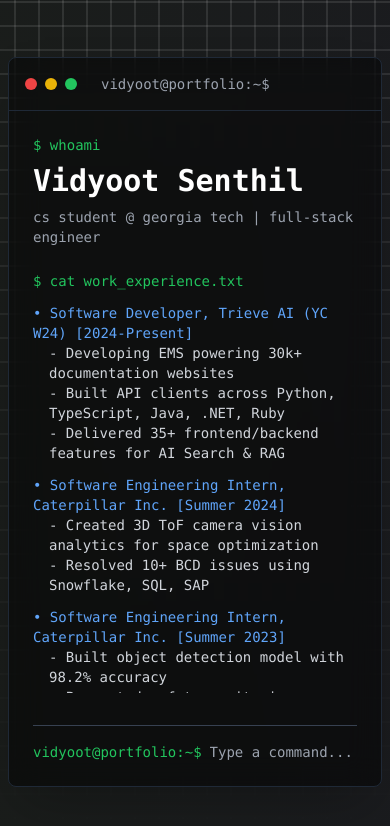
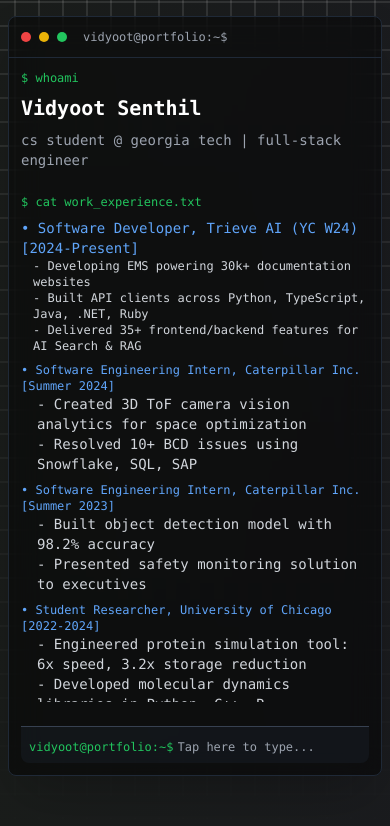
Before and after one commit to vid277/vidyoot.dev, a Next.js app: page / in a window 390 px wide. Shown: the top 826 px of the page. Built offline with nearby package versions, Linux system fonts and the light colour scheme.

Commit message:
cleanup: minor ui fixes

```diff
--- a/app/components/HeroSection.tsx
+++ b/app/components/HeroSection.tsx
@@ -8,6 +8,8 @@ export default function HeroSection() {
   const [currentView, setCurrentView] = useState("all");
   const [command, setCommand] = useState("");
   const [commandHistory, setCommandHistory] = useState<string[]>([]);
+  const [isMobile, setIsMobile] = useState(false);
+  const [isClient, setIsClient] = useState(false);
   const dragControls = useDragControls();
   const inputRef = useRef<HTMLInputElement>(null);
 
@@ -58,43 +60,56 @@ export default function HeroSection() {
   };
 
   useEffect(() => {
-    if (inputRef.current && !isDragging) {
+    if (inputRef.current && !isDragging && !isMobile) {
       inputRef.current.focus();
     }
-  }, [isDragging, currentView]);
+  }, [isDragging, currentView, isMobile]);
+
+  useEffect(() => {
+    setIsClient(true);
+
+    const checkMobile = () => {
+      setIsMobile(window.innerWidth < 768);
+    };
+
+    checkMobile();
+    window.addEventListener("resize", checkMobile);
+
+    return () => window.removeEventListener("resize", checkMobile);
+  }, []);
 
   const renderContent = () => {
     switch (currentView) {
       case "all":
         return (
           <div className="space-y-6">
-            {/* Header */}
             <div>
               <p className="text-green-500">$ whoami</p>
-              <h1 className="text-3xl md:text-4xl font-bold mt-2 mb-2">
+              <h1 className="text-xl sm:text-2xl md:text-4xl font-bold mt-2 mb-2">
                 Vidyoot Senthil
               </h1>
-              <p className="text-gray-400 mb-4">
+              <p className="text-gray-400 mb-3 sm:mb-4 text-sm sm:text-base">
                 cs student @ georgia tech | full-stack engineer
               </p>
             </div>
 
-            {/* Work Experience */}
             <div>
-              <p className="text-green-500 mb-3">$ cat work_experience.txt</p>
-              <div className="text-gray-300 space-y-3">
+              <p className="text-green-500 mb-2 sm:mb-3">
+                $ cat work_experience.txt
+              </p>
+              <div className="text-gray-300 space-y-2 sm:space-y-3">
                 <div>
-                  <p className="text-blue-400">
+                  <p className="text-blue-400 text-sm sm:text-base">
                     • Software Developer, Trieve AI (YC W24) [2024-Present]
                   </p>
-                  <p className="ml-4 text-sm">
+                  <p className="ml-3 sm:ml-4 text-xs sm:text-sm">
                     - Developing EMS powering 30k+ documentation websites
                   </p>
-                  <p className="ml-4 text-sm">
+                  <p className="ml-3 sm:ml-4 text-xs sm:text-sm">
                     - Built API clients across Python, TypeScript, Java, .NET,
                     Ruby
                   </p>
-                  <p className="ml-4 text-sm">
+                  <p className="ml-3 sm:ml-4 text-xs sm:text-sm">
                     - Delivered 35+ frontend/backend features for AI Search &
                     RAG
                   </p>
@@ -145,7 +160,6 @@ export default function HeroSection() {
               </div>
             </div>
 
-            {/* Projects */}
             <div>
               <p className="text-green-500 mb-3">$ ls projects/</p>
               <div className="text-gray-300 space-y-3">
@@ -263,7 +277,6 @@ export default function HeroSection() {
               </div>
             </div>
 
-            {/* Skills */}
             <div>
               <p className="text-green-500 mb-3">$ cat skills.txt</p>
               <div className="flex flex-wrap gap-2">
@@ -294,7 +307,6 @@ export default function HeroSection() {
               </div>
             </div>
 
-            {/* Contact */}
             <div>
               <p className="text-green-500 mb-3">$ contact --info</p>
               <div className="text-gray-300 space-y-2">
@@ -334,19 +346,24 @@ export default function HeroSection() {
             </div>
 
             {/* Navigation hint */}
-            <div className="border-t border-gray-700 pt-4 mt-6">
+            <div className="border-t border-gray-700 pt-3 sm:pt-4 mt-4 sm:mt-6">
               <p className="text-gray-500 text-xs mb-2">
                 💡 Try these commands for focused views:
               </p>
               <div className="text-gray-400 text-xs space-y-1">
-                <p>
-                  <span className="text-blue-400">work</span> •{" "}
-                  <span className="text-yellow-400">projects</span> •{" "}
-                  <span className="text-green-400">skills</span> •{" "}
-                  <span className="text-purple-400">contact</span> •{" "}
+                <p className="flex flex-wrap gap-2">
+                  <span className="text-blue-400">work</span>
+                  <span className="text-yellow-400">projects</span>
+                  <span className="text-green-400">skills</span>
+                  <span className="text-purple-400">contact</span>
                   <span className="text-gray-400">help</span>
                 </p>
               </div>
+              {isClient && isMobile && (
+                <p className="text-gray-500 text-xs mt-2">
+                  📱 Tap the command line above to type commands
+                </p>
+              )}
             </div>
           </div>
         );
@@ -685,7 +702,7 @@ export default function HeroSection() {
   };
 
   return (
-    <section className="relative min-h-screen flex items-center justify-center p-2 sm:p-4 md:p-8">
+    <section className="relative min-h-screen flex items-start sm:items-center justify-center p-2 sm:p-4 md:p-8 pt-4 sm:pt-2">
       <div className="absolute inset-0 bg-gradient-to-r from-green-600/20 to-blue-600/20 opacity-10" />
       <div className="absolute inset-0">
         <div className="absolute inset-0 bg-[url('/grid.svg')] bg-center [mask-image:linear-gradient(180deg,white,rgba(255,255,255,0))]" />
@@ -693,7 +710,7 @@ export default function HeroSection() {
 
       <div className="relative z-10 w-full max-w-5xl">
         <motion.div
-          drag={window.innerWidth >= 768 ? true : false}
+          drag={isClient && !isMobile}
           dragControls={dragControls}
           dragMomentum={false}
           dragElastic={0.1}
@@ -709,31 +726,33 @@ export default function HeroSection() {
           onDragStart={() => setIsDragging(true)}
           onDragEnd={() => setIsDragging(false)}
           dragListener={false}
-          className="bg-black/50 backdrop-blur-lg rounded-lg border border-gray-800 shadow-2xl w-full max-w-4xl mx-auto"
+          className="bg-black/50 backdrop-blur-lg rounded-lg border border-gray-800 shadow-2xl w-full max-w-5xl mx-auto min-h-[85vh] sm:min-h-0"
         >
           <div
-            onPointerDown={(e) => dragControls.start(e)}
-            className={`flex items-center gap-2 p-4 border-b border-gray-800 ${
-              isDragging ? "cursor-grabbing" : "cursor-grab"
+            onPointerDown={(e) =>
+              isClient && !isMobile && dragControls.start(e)
+            }
+            className={`flex items-center gap-2 p-3 sm:p-4 border-b border-gray-800 ${
+              isClient &&
+              !isMobile &&
+              (isDragging ? "cursor-grabbing" : "cursor-grab")
             }`}
           >
-            <div className="w-3 h-3 rounded-full bg-red-500 hover:bg-red-400 transition-colors" />
-            <div className="w-3 h-3 rounded-full bg-yellow-500 hover:bg-yellow-400 transition-colors" />
-            <div className="w-3 h-3 rounded-full bg-green-500 hover:bg-green-400 transition-colors" />
-            <span className="ml-4 text-gray-400 text-sm font-mono">
+            <div className="w-2.5 h-2.5 sm:w-3 sm:h-3 rounded-full bg-red-500 hover:bg-red-400 transition-colors" />
+            <div className="w-2.5 h-2.5 sm:w-3 sm:h-3 rounded-full bg-yellow-500 hover:bg-yellow-400 transition-colors" />
+            <div className="w-2.5 h-2.5 sm:w-3 sm:h-3 rounded-full bg-green-500 hover:bg-green-400 transition-colors" />
+            <span className="ml-2 sm:ml-4 text-gray-400 text-xs sm:text-sm font-mono">
               vidyoot@portfolio:~$
             </span>
           </div>
-          <div className="p-6 min-h-[70vh] max-h-[80vh] flex flex-col">
-            {/* Current Content */}
-            <div className="flex-1 font-mono text-sm mb-4 overflow-y-auto scrollbar-thin scrollbar-track-gray-800 scrollbar-thumb-gray-600">
+          <div className="p-3 sm:p-6 min-h-[80vh] sm:min-h-[70vh] max-h-[85vh] sm:max-h-[80vh] flex flex-col">
+            <div className="flex-1 font-mono text-xs sm:text-sm mb-3 sm:mb-4 overflow-y-auto scrollbar-thin scrollbar-track-gray-800 scrollbar-thumb-gray-600">
               {renderContent()}
             </div>
 
-            {/* Command History */}
-            <div className="flex-shrink-0 mb-4">
-              <div className="font-mono text-sm space-y-1 max-h-24 overflow-y-auto scrollbar-thin scrollbar-track-gray-800 scrollbar-thumb-gray-600">
-                {commandHistory.slice(-6).map((cmd, index) => (
+            <div className="flex-shrink-0 mb-3 sm:mb-4">
+              <div className="font-mono text-xs sm:text-sm space-y-1 max-h-16 sm:max-h-24 overflow-y-auto scrollbar-thin scrollbar-track-gray-800 scrollbar-thumb-gray-600">
+                {commandHistory.slice(-4).map((cmd, index) => (
                   <p key={index} className="text-gray-400 text-xs break-words">
                     {cmd}
                   </p>
@@ -741,9 +760,26 @@ export default function HeroSection() {
               </div>
             </div>
 
-            {/* Command Input */}
-            <div className="flex-shrink-0 flex items-center font-mono text-sm border-t border-gray-700 pt-4">
-              <span className="text-green-500 mr-2 flex-shrink-0">
+            <div
+              className={`flex-shrink-0 flex items-center font-mono text-xs sm:text-sm border-t border-gray-700 pt-3 sm:pt-4 ${
+                isClient && isMobile
+                  ? "bg-gray-800/30 rounded-b-lg px-2 py-2 cursor-pointer active:bg-gray-700/40"
+                  : ""
+              }`}
+              onClick={() => {
+                if (inputRef.current) {
+                  inputRef.current.focus();
+                  inputRef.current.click();
+                }
+              }}
+              onTouchStart={(e) => {
+                e.preventDefault();
+                if (inputRef.current) {
+                  inputRef.current.focus();
+                }
+              }}
+            >
+              <span className="text-green-500 mr-1 sm:mr-2 flex-shrink-0 text-xs sm:text-sm">
                 vidyoot@portfolio:~$
               </span>
               <input
@@ -752,9 +788,32 @@ export default function HeroSection() {
                 value={command}
                 onChange={(e) => setCommand(e.target.value)}
                 onKeyDown={handleKeyPress}
-                className="flex-1 bg-transparent text-white outline-none min-w-0"
-                placeholder="Type a command... (try 'help')"
-                autoFocus
+                onTouchStart={(e) => {
+                  e.stopPropagation();
+                  if (inputRef.current) {
+                    inputRef.current.focus();
+                  }
+                }}
+                onFocus={() => {
+                  if (inputRef.current) {
+                    inputRef.current.scrollIntoView({
+                      behavior: "smooth",
+                      block: "center",
+                    });
+                  }
+                }}
+                className="flex-1 bg-transparent text-white outline-none min-w-0 text-xs sm:text-sm touch-manipulation"
+                placeholder={
+                  isClient && isMobile
+                    ? "Tap here to type..."
+                    : "Type a command... (try 'help')"
+                }
+                autoFocus={false}
+                autoComplete="off"
+                autoCorrect="off"
+                autoCapitalize="none"
+                spellCheck="false"
+                inputMode="text"
               />
             </div>
           </div>
```
Also changed, not shown: 1 other file (tests, documents, lock files or other folders).
